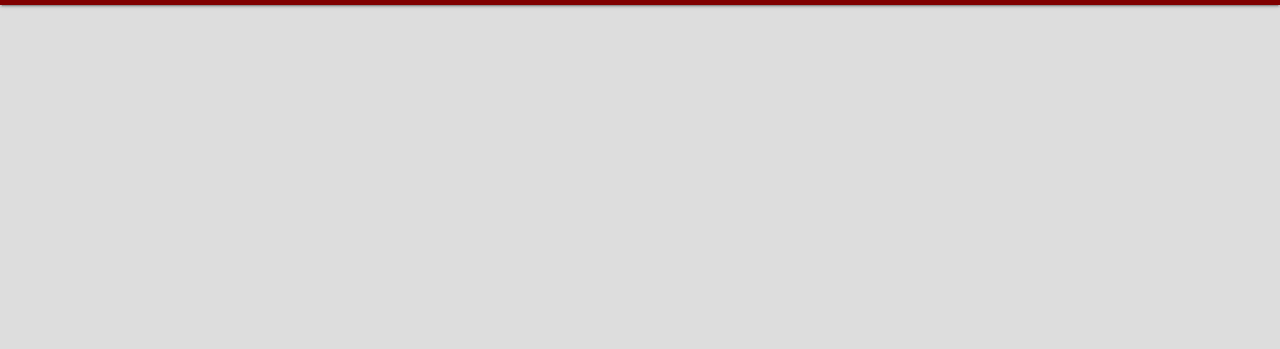
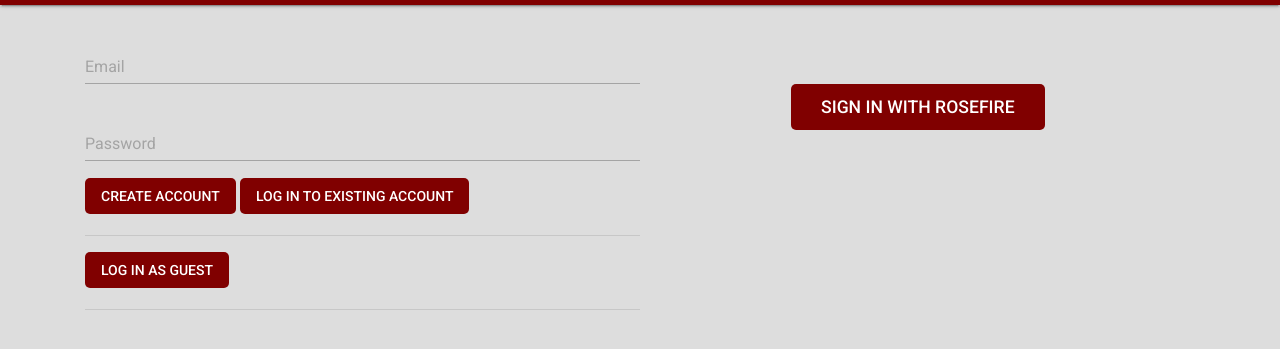
Before and after one commit to rhit-loydma/Advanced-Degree-Designer, a plain HTML site: page public/index.html in a window 1280 px wide. Shown: the part 51-400 px from the top of the page. Drawn offline with Linux system fonts and the light colour scheme; some packages are replaced by stand-ins of ours.

Commit message:
set up layout for login page

```diff
--- a/public/index.html
+++ b/public/index.html
@@ -14,14 +14,38 @@
   <nav class="navbar navbar-dark fixed-top">
     <a class="navbar-brand" href="#">Advanced Degree Designer</a>
   </nav>
-  <div id="mainPage" class="container page-container">
 
+  <div id="loginPage" class="container page-container">
+    <div id="signInContainer" class="row no-gutters justify-content-center">
+      <div class="col-8 col-md-6">
+          <div class="form-group bmd-form-group">
+            <label for="inputEmail" class="bmd-label-floating">Email</label>
+            <input type="email" class="form-control" id="inputEmail">
+          </div>
+          <div class="form-group bmd-form-group">
+            <label for="inputPassword" class="bmd-label-floating">Password</label>
+            <input type="password" class="form-control" id="inputPassword">
+          </div>
 
+          <button id="createAccountButton" type="button" class="btn signIn">Create Account</button>
+          <button id="logInButton" type="button" class="btn signIn">Log in to existing account</button>
+
+          <hr>
+          <button id="anonAuthButton" type="button" class="btn signIn">Log in as guest</button>
+          <hr>
+      </div>
+      <div class="col-8 col-md-6">
+        <button id="rosefireButton" type="button" class="btn signIn">Sign in with Rosefire</button>
+      </div>
+    </div>
   </div>
+
   <script src="scripts/jquery.min.js"></script>
   <script src="scripts/popper.js"></script>
   <script src="scripts/bootstrap-material-design.js"></script>
-  <script>$("body").bootstrapMaterialDesign();</script>
+  <script>
+    $("body").bootstrapMaterialDesign();
+  </script>
   <script src="/__/firebase/7.18.0/firebase-app.js"></script>
   <script src="/__/firebase/7.18.0/firebase-analytics.js"></script>
   <script src="/__/firebase/7.18.0/firebase-auth.js"></script>
--- a/public/styles/main.css
+++ b/public/styles/main.css
@@ -10,3 +10,16 @@ body {
 .page-container {
     margin-top: 75px;
 }
+
+.signIn {
+    color: white;
+    background: #800000;
+    border-radius: 5px;
+}
+
+#rosefireButton {
+    display: block;
+    margin: 60px auto;
+    padding: 10px 30px;
+    font-size: 1.1em;
+}
```
